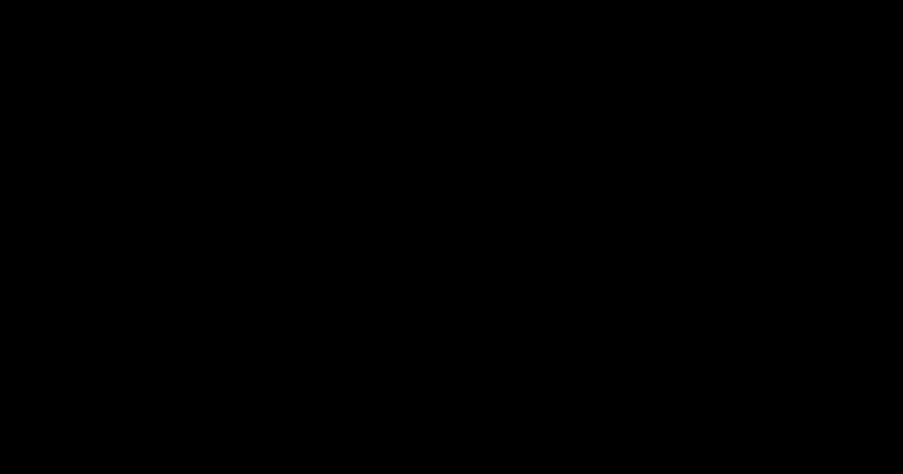
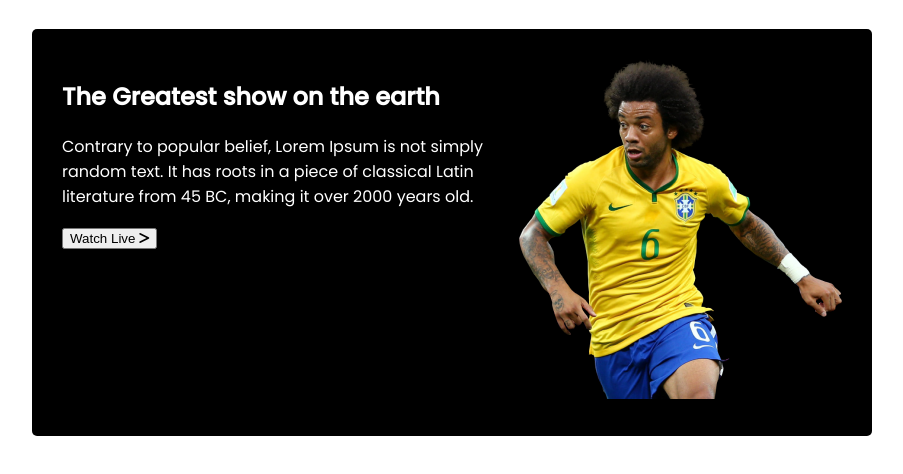
Before and after one commit to piusmardy/world-cup, a plain HTML site: page index.html in a window 1280 px wide. Shown: the whole page, without its empty margins (188-1091 px from the left). Drawn offline with Linux system fonts and the light colour scheme.

Commit message:
second commit

```diff
--- a/index.html
+++ b/index.html
@@ -19,11 +19,34 @@
 
 <body>
 
+
     <!-- header start -->
     <header>
 
     </header>
     <!-- header end -->
+
+    <main>
+        <section class="container">
+            <div class="first-left">
+                <h1>The Greatest show on the earth</h1>
+                <p>Contrary to popular belief, Lorem Ipsum is not simply
+
+                    random text. It has roots in a piece of classical Latin literature
+                    from 45 BC, making it over 2000 years old.</p>
+
+                <button>Watch Live <i class="fa-solid fa-greater-than"></i></button>
+
+            </div>
+
+            <div class="first-right">
+                <img src="images/Banner Image.png" alt="">
+            </div>
+
+        </section>
+    </main>
+
+
 </body>
 
 </html>
--- a/styles/style.css
+++ b/styles/style.css
@@ -1,4 +1,26 @@
+@import url('https://fonts.googleapis.com/css2?family=Poppins:wght@400;500&family=Sen&display=swap');
+
+
 body {
     font-family: 'Poppins', sans-serif;
+    background-color: white;
+    color: #ffffff;
+
+}
+
+
+main {
+    display: flex;
+    flex-direction: column;
+    align-items: center;
+}
+
+.container {
     background-color: black;
+    width: 780px;
+    padding: 30px;
+    border-radius: 5px;
+    margin-top: 21px;
+    display: flex;
+    justify-content: center;
 }
```
Also changed, not shown: images/Banner Image.png (added).
